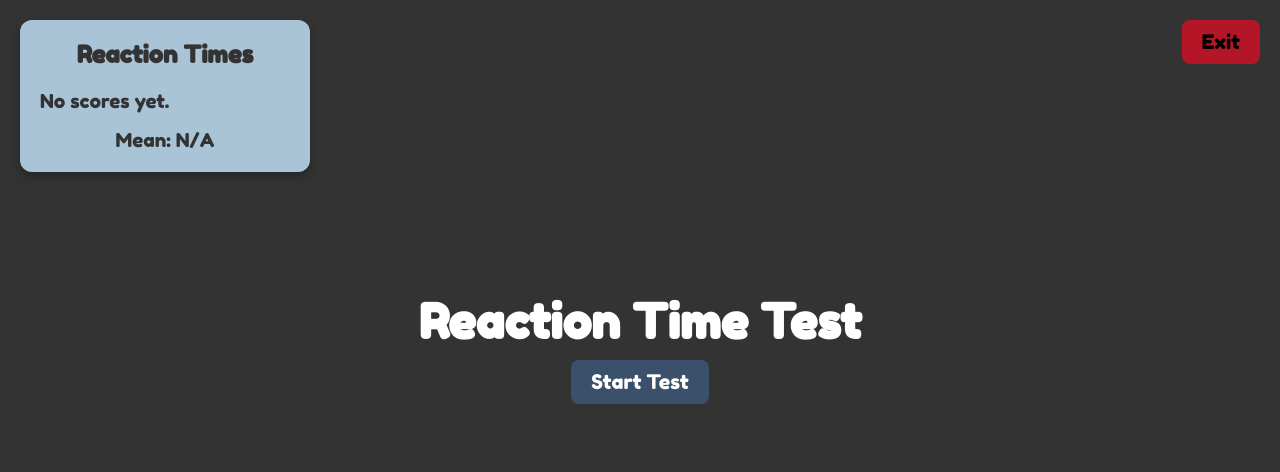
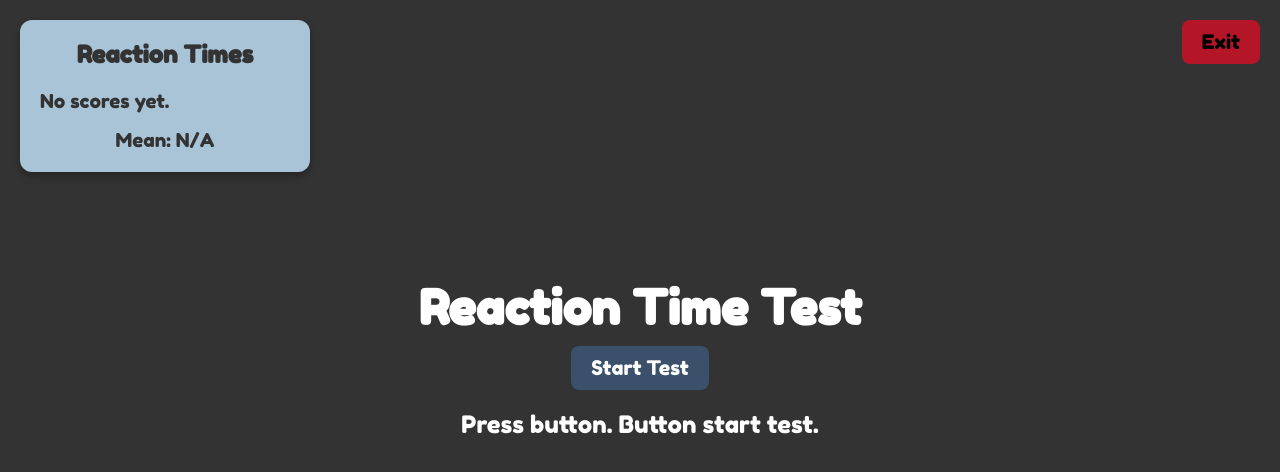
Before and after one commit to Magzt-star/Mazewalkers.github.io, a plain HTML site: page reaction_time.html in a window 1280 px wide. Drawn offline with Linux system fonts and the light colour scheme.

Commit message:
push button. button start test

```diff
--- a/reaction_time.html
+++ b/reaction_time.html
@@ -153,7 +153,7 @@
         </div>
 
         <div class="box" id="reaction-box" onclick="stopTimer()"></div>
-        <p class="message" id="message"></p>
+        <p class="message" id="message">Press button. Button start test.</p>
         <p class="warning" id="warning">Autoclicker detected! Redirecting...</p>
     </div>
 
```
